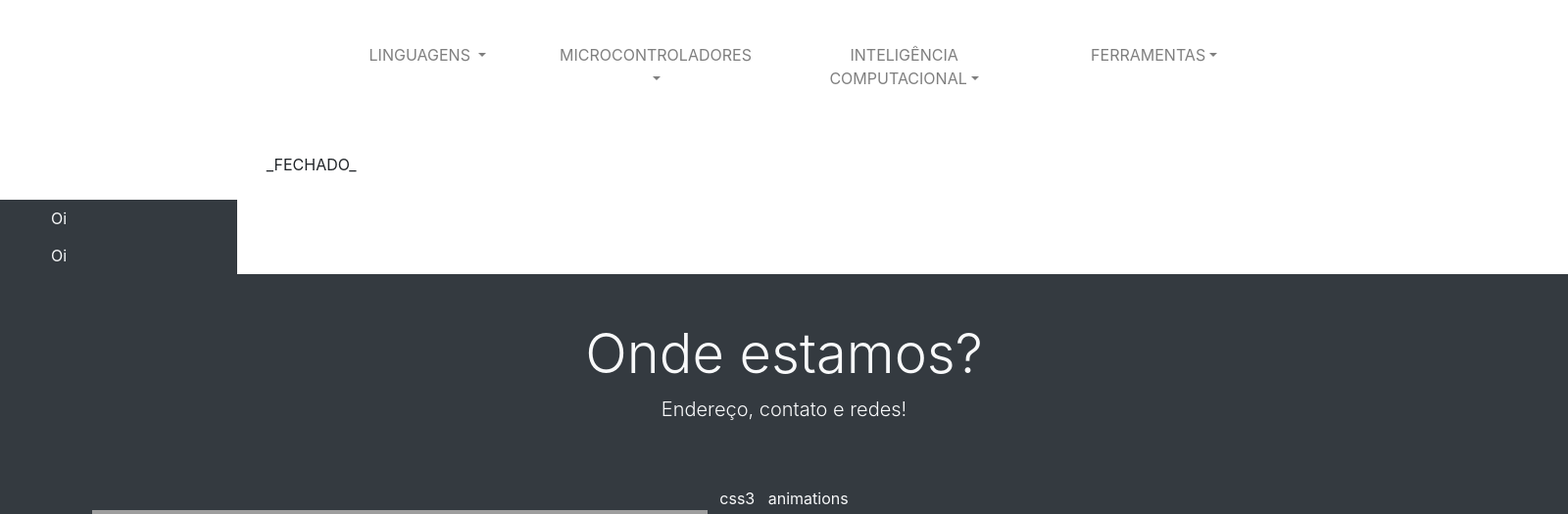
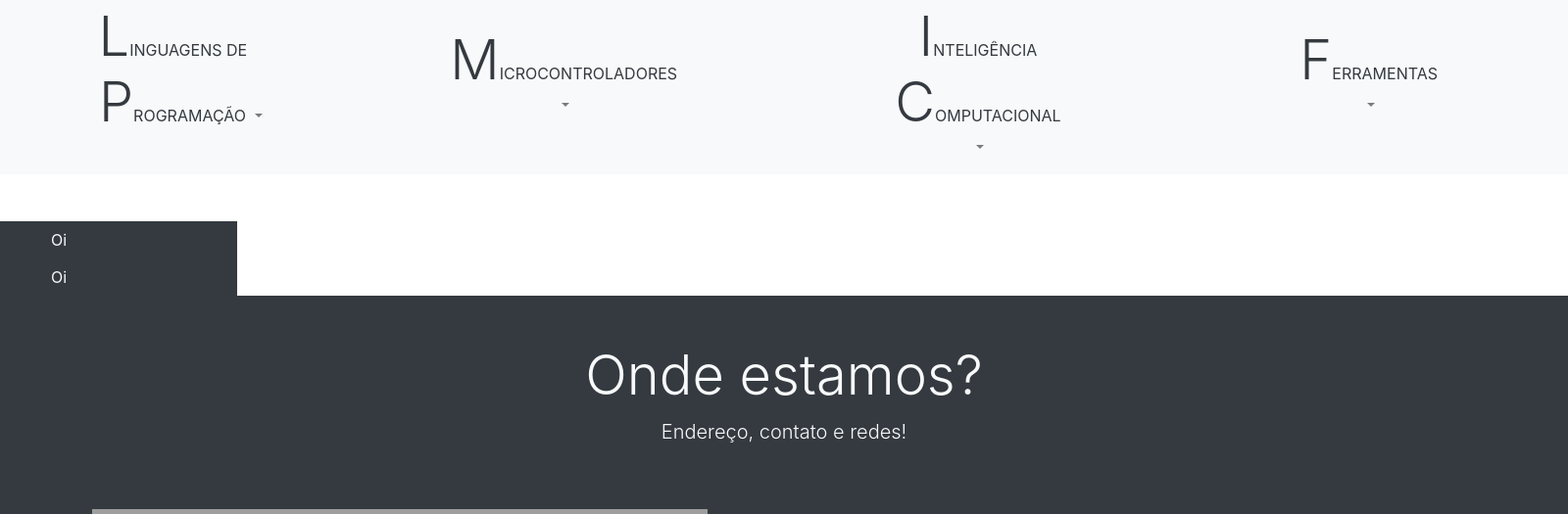
Before and after one commit to GabrielMMelo/universidade_mais, a PHP site: page / in a window 1600 px wide. Shown: the part 464-989 px from the top of the page at 98% size. Run offline with PHP 8.4, Linux system fonts and the light colour scheme; data that the repository does not hold is empty; some libraries are stand-ins or nearby versions; grey boxes are pictures that could not be loaded.

Commit message:
Acentuação, animações js, etc.

```diff
--- a/comment.php
+++ b/comment.php
@@ -26,7 +26,7 @@
 			if ($mysqllink) {
 			$query = mysqli_query($mysqllink, "INSERT INTO comments (postId, name, comment) VALUES ('$postId', '$name','$comment');");
 			if($query) {
-				echo "";
+				location('index.php');
 			}
 			else {
 				die("ERRO: ". mysqli_error($mysqllink));
--- a/function.js
+++ b/function.js
@@ -1,10 +1,24 @@
-$(function(){
+/*$(function(){
     $('.repeat').mouseover(function(){
         var classes =  $(this).parent().attr('class');
         $(this).parent().attr('class', 'animate');
         var indicator = $(this);
         setTimeout(function(){
             $(indicator).parent().addClass(classes);
-        }, 200);
+        }, 1);
     });
+});*/
+
+$('#primary-menu').on(
+  'show.zf.dropdownmenu', function() {
+    var dropdown = $(this).find('.is-dropdown-submenu');
+    dropdown.css('display', 'none');
+    dropdown.fadeIn('slow');
 });
+
+$('#primary-menu').on(
+  'hide.zf.dropdownmenu', function() {
+    var dropdown = $(this).find('.is-dropdown-submenu');
+    dropdown.css('display', 'inherit');
+    dropdown.fadeOut('slow');
+});
--- a/index.php
+++ b/index.php
@@ -5,7 +5,7 @@
 		c:\Ruby24-x64\bin\setrbvars.cmd
 		sass --watch ./bootstrap/scss:./bootstrap/compiler/ ./font-awesome/scss:./font-awesome/css
 	-->
-	<meta charset="utf-8">
+	<meta http-equiv="content-type" content="text/html;charset=utf-8" />
 	<link rel="stylesheet" type="text/css" href="node_modules/bootstrap/compiler/bootstrap.css">
 	<link rel="stylesheet" type="text/css" href="node_modules/font-awesome/css/font-awesome.css">
 	<link rel="stylesheet" type="text/css" href="node_modules/bootstrap/compiler/style.css">
@@ -14,6 +14,7 @@
 	<title>UniMais</title>
 
 	<?php
+		header('Content-Type: text/html; charset=utf-8');
 		include "comment.php";
 
 		$parametro = filter_input(INPUT_GET, "search");
@@ -23,6 +24,10 @@
 	  		echo "Failed to connect to MySQL: " . mysqli_connect_error();
 	  	}
 
+	  	mysqli_query($mysqllink, "SET NAMES 'utf8'");
+		mysqli_query($mysqllink, 'SET character_set_connection=utf8');
+		mysqli_query($mysqllink, 'SET character_set_client=utf8');
+		mysqli_query($mysqllink, 'SET character_set_results=utf8');
 		if ($parametro){
 			$dados = mysqli_query($mysqllink,"SELECT * FROM post where name like '%$parametro%' order by name desc");
 			/*$imgs = mysqli_query($mysqllink,"SELECT src
@@ -186,57 +191,62 @@
 
 
 <!-- ########### SUB NAVBAR ########## -->
-<nav class="navbar navbar-expand-lg navbar-light bg-white ">
+<nav class="navbar navbar-expand-lg navbar-light bg-light ">
 
-		<div class="container">
-			<div class="row text-center my-5 ml-5 justify-content-center">
+		<div class="containr">
+			<div class="row text-center mt-2  justify-content-center">
 
-			<ul class="navbar-nav mr-auto">
-				<div class="col-3">
-				<li class="nav-item ml-lg-5 mr-lg-3 mr-sm-0 justify-content-sm-center text-dark">
-					<a class="animate one nav-link  dropdown-toggle" href="#" data-toggle="dropdown" id="navLP"><span class="repeat">L</span><span class="repeat">I</span><span class="repeat">N</span><span class="repeat">G</span><span class="repeat">U</span><span class="repeat">A</span><span class="repeat">G</span><span class="repeat">E</span ><span class="repeat">N</span><span class="repeat">S</span>
+			<ul class="navbar-nav mr-auto ">
+				<div class="col-4">
+				<li class="nav-item ml-lg-0 mr-lg-5 mr-sm-0 justify-content-sm-center">
+					<a class="animate one nav-link dropdown-toggle" href="#" data-toggle="dropdown" id="navLP"><span class="repeat text-dark display-4">L</span><span class="repeat text-dark">I</span><span class="repeat text-dark">N</span><span class="repeat text-dark">G</span><span class="repeat text-dark">U</span><span class="repeat text-dark">A</span><span class="repeat text-dark">G</span><span class="repeat text-dark">E</span ><span class="repeat text-dark">N</span><span class="repeat text-dark">S</span>   <span class="repeat text-dark">D</span><span class="repeat text-dark">E</span><br><span class="repeat text-dark display-4">&nbsp;P</span><span class="repeat text-dark">R</span><span class="repeat text-dark">O</span><span class="repeat text-dark">G</span><span class="repeat text-dark">R</span><span class="repeat text-dark">A</span ><span class="repeat text-dark">M</span><span class="repeat text-dark">A</span><span class="repeat text-dark">Ç</span><span class="repeat text-dark">Ã</span><span class="repeat text-dark">O</span>
 
-        </a>
-					<div class="dropdown-menu rounded">
-						<a class="dropdown-item" href="#">Python</a>
-						<a class="dropdown-item" href="#">C++</a>
-						<a class="dropdown-item" href="#">VBA</a>
-						<a class="dropdown-item" href="#">Javascript</a>
-					</div>
+        			</a>
+
+					<ul class="dropdown-menu rounded ml-5" id="primary-menu">
+						<li><a class="dropdown-item" href="#">Python</a></li>
+						<li><a class="dropdown-item" href="#">C++</a></li>
+						<li><a class="dropdown-item" href="#">VBA</a></li>
+						<li><a class="dropdown-item" href="#">Javascript</a></li>
+					</ul>
 				</li>
 
 				</div>
 
-				<div class="col-3">
-				<li class="nav-item dropdown mr-3">
-					<a class="nav-link dropdown-toggle" href="#" data-toggle="dropdown" id="navMCU">MICROCONTROLADORES</a>
-					<div class="dropdown-menu">
-						<a class="dropdown-item" href="#">Arduino</a>
-						<a class="dropdown-item" href="#">ESP8266</a>
-						<a class="dropdown-item" href="#">PIC</a>
-					</div>
+				<div class="col-4">
+				<li class="nav-item dropdown  mr-5">
+					<a class="animate one nav-link dropdown-toggle" href="#" data-toggle="dropdown" id="navLP"><br><span class="repeat text-dark display-4">M</span><span class="repeat text-dark">I</span><span class="repeat text-dark">C</span><span class="repeat text-dark">R</span><span class="repeat text-dark">O</span><span class="repeat text-dark">C</span><span class="repeat text-dark">O</span><span class="repeat text-dark">N</span ><span class="repeat text-dark">T</span><span class="repeat text-dark">R</span><span class="repeat text-dark">O</span><span class="repeat text-dark">L</span><span class="repeat text-dark">A</span><span class="repeat text-dark">D</span><span class="repeat text-dark">O</span><span class="repeat text-dark">R</span><span class="repeat text-dark">E</span><span class="repeat text-dark">S</span>
+						<br>
+        			</a>
+					<ul class="dropdown-menu mt-lg-5">
+						<li><a class="dropdown-item" href="#">Arduino</a></li>
+						<li><a class="dropdown-item" href="#">ESP8266</a></li>
+						<li><a class="dropdown-item" href="#">PIC</a></li>
+					</ul>
 				</li>
 
 				</div>
-				<div class="col-3">
-				<li class="nav-item mr-3">
-					<a class="nav-link dropdown-toggle" href="#" data-toggle="dropdown" id="navIC">INTELIGÊNCIA COMPUTACIONAL</a>
-					<div class="dropdown-menu">
-						<a class="dropdown-item" href="#">Redes Neurais Artificiais</a>
-						<a class="dropdown-item" href="#">Fuzzy</a>
-						<a class="dropdown-item" href="#">Algoritmos Genéticos</a>
-					</div>
+				<div class="col-4">
+				<li class="nav-item mr-5 ml-lg-5 mb-sm-5 mb-lg-0 mb-md-0">
+					<a class="animate one nav-link dropdown-toggle" href="#" data-toggle="dropdown" id="navLP"><span class="repeat text-dark display-4">I</span><span class="repeat text-dark">N</span><span class="repeat text-dark">T</span><span class="repeat text-dark">E</span><span class="repeat text-dark">L</span><span class="repeat text-dark">I</span><span class="repeat text-dark">G</span><span class="repeat text-dark">Ê</span ><span class="repeat text-dark">N</span><span class="repeat text-dark">C</span><span class="repeat text-dark">I</span><span class="repeat text-dark">A</span> <br> <span class="repeat text-dark display-4">C</span><span class="repeat text-dark">O</span><span class="repeat text-dark">M</span><span class="repeat text-dark">P</span><span class="repeat text-dark">U</span><span class="repeat text-dark">T</span><span class="repeat text-dark">A</span><span class="repeat text-dark">C</span><span class="repeat text-dark">I</span><span class="repeat text-dark">O</span><span class="repeat text-dark">N</span><span class="repeat text-dark">A</span><span class="repeat text-dark">L</span> <br>
+        			</a>
+					<ul class="dropdown-menu">
+						<li><a class="dropdown-item" href="#">Redes Neurais Artificiais</a></li>
+						<li><a class="dropdown-item" href="#">Fuzzy</a></li>
+						<li><a class="dropdown-item" href="#">Algoritmos Genéticos</a></li>
+					</ul>
 				</li>
 				</div>
-				<div class="col-3">
-				<li class="nav-item mr-3">
-					<a class="nav-link dropdown-toggle" href="#" data-toggle="dropdown" id="navTOOLS">FERRAMENTAS</a>
-					<div class="dropdown-menu">
-						<a class="dropdown-item" href="#">Eletrônica</a>
-						<a class="dropdown-item" href="#">Desenvolvimento Mobile</a>
-						<a class="dropdown-item" href="#">Linguagens</a>
-						<a class="dropdown-item" href="#">Ferramentas</a>
-					</div>
+				<div class="col-4">
+				<li class="nav-item mr-5 ml-lg-5 mt-sm-4">
+					<a class="animate one nav-link dropdown-toggle" href="#" data-toggle="dropdown" id="navLP"><span class="repeat text-dark display-4">F</span><span class="repeat text-dark">E</span><span class="repeat text-dark">R</span><span class="repeat text-dark">R</span><span class="repeat text-dark">A</span><span class="repeat text-dark">M</span><span class="repeat text-dark">E</span><span class="repeat text-dark">N</span ><span class="repeat text-dark">T</span><span class="repeat text-dark">A</span><span class="repeat text-dark">S</span><br>
+        			</a>
+					<ul class="dropdown-menu">
+						<li><a class="dropdown-item" href="#">Eletrônica</a></li>
+						<li><a class="dropdown-item" href="#">Desenvolvimento Mobile</a></li>
+						<li><a class="dropdown-item" href="#">Linguagens</a></li>
+						<li><a class="dropdown-item" href="#">Ferramentas</a></li>
+					</ul>
 				</li>
 
 
@@ -397,7 +407,6 @@
 				mysqli_free_result($dados);}
 
 				mysqli_close($mysqllink);
-				echo "_FECHADO_";
 			?>
 
 		    </div>
@@ -420,11 +429,6 @@
 			</div>
 		</div>
 
-        <a class="animate one">
-            <span class="repeat">c</span><span class="repeat">s</span><span class="repeat">s</span><span class="repeat">3</span> &nbsp;
-            <span class="repeat">a</span><span class="repeat">n</span><span class="repeat">i</span><span class="repeat">m</span ><span class="repeat">a</span><span class="repeat">t</span><span class="repeat">i</span><span class="repeat">o</span><span class="repeat">n</span><span class="repeat">s</span>
-
-        </a>
 
 		<div class="row justify-content-center">
 			<div class="col-sm-12 col-md-6 col-lg-6 text-light ">
--- a/teste.css
+++ b/teste.css
@@ -55,6 +55,42 @@
 .animate span:nth-of-type(20) {
     animation-delay: .95s;
 }
+.animate span:nth-of-type(21) {
+    animation-delay: 1s;
+}
+.animate span:nth-of-type(22) {
+    animation-delay: 1.05s;
+}
+.animate span:nth-of-type(23) {
+    animation-delay: 1.1s;
+}
+.animate span:nth-of-type(24) {
+    animation-delay: 1.15s;
+}
+.animate span:nth-of-type(25) {
+    animation-delay: 1.2s;
+}
+.animate span:nth-of-type(26) {
+    animation-delay: 1.25s;
+}
+.animate span:nth-of-type(27) {
+    animation-delay: 1.3s;
+}
+.animate span:nth-of-type(28) {
+    animation-delay: 1.35s;
+}
+.animate span:nth-of-type(29) {
+    animation-delay: 1.4s;
+}
+.animate span:nth-of-type(30) {
+    animation-delay: 1.45s;
+}
+.animate span:nth-of-type(31) {
+    animation-delay: 1.5s;
+}
+.animate span:nth-of-type(32) {
+    animation-delay: .775s;
+}
 
 
 /* Animation One */
@@ -75,3 +111,31 @@
         opacity: 1;
     }
 }
+
+
+
+/* DROP-DOWN */
+
+.sub-menu-parent { position: relative; }
+
+.sub-menu {
+  visibility: hidden; /* hides sub-menu */
+  opacity: 0;
+  position: absolute;
+  top: 100%;
+  left: 0;
+  width: 100%;
+  transform: translateY(-2em);
+  z-index: -1;
+  transition: all 0.3s ease-in-out 0s, visibility 0s linear 0.3s, z-index 0s linear 0.01s;
+}
+
+.sub-menu-parent:focus .sub-menu,
+.sub-menu-parent:focus-within .sub-menu,
+.sub-menu-parent:hover .sub-menu {
+  visibility: visible; /* shows sub-menu */
+  opacity: 1;
+  z-index: 1;
+  transform: translateY(0%);
+  transition-delay: 0s, 0s, 0.3s; /* this removes the transition delay so the menu will be visible while the other styles transition */
+}
```
